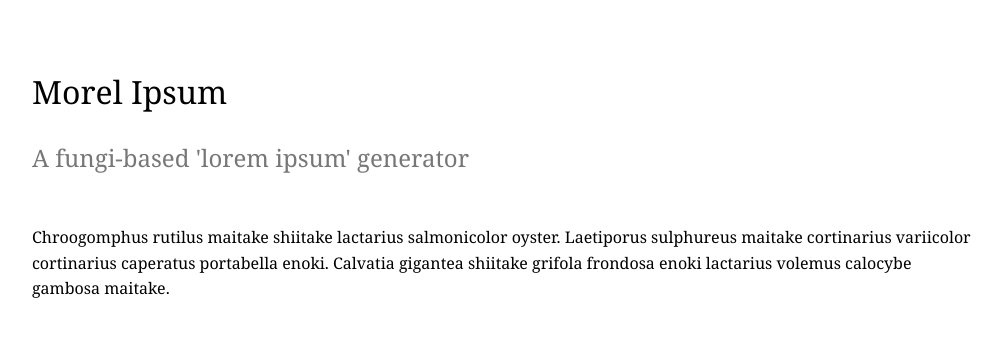
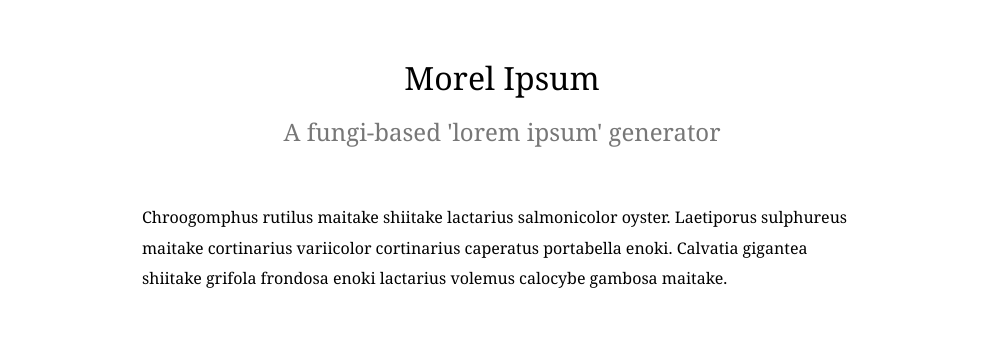
Before and after one commit to kunalbhat/morel-ipsum-python, a Flask app: page / in a window 1280 px wide. Shown: the top 337 px of the page, without its empty margins (138-1139 px from the left). Run offline with Flask 2, Linux system fonts and the light colour scheme.

Commit message:
Update styling

```diff
--- a/static/style.css
+++ b/static/style.css
@@ -1 +1 @@
-@import url(http://fonts.googleapis.com/css?family=Noto+Serif);body{font-family:'Noto Serif', Georgia, serif;font-size:16px;line-height:1.6}.site-container{margin:0 auto;padding:10px;width:940px}header{margin:3em 0}h1,h2{font-weight:normal}h2{color:#777}
+@import url(http://fonts.googleapis.com/css?family=Noto+Serif);body{font-family:'Noto Serif', Georgia, serif;font-size:16px;line-height:1.9}.site-container{margin:0 auto;width:720px}header{margin:3em 0;text-align:center}h1,h2{font-weight:normal;margin:0;padding:0}h2{color:#777}
--- a/static/style.scss
+++ b/static/style.scss
@@ -3,19 +3,23 @@
 body {
   font-family: 'Noto Serif', Georgia, serif;
   font-size: 16px;
-  line-height: 1.6;
+  line-height: 1.9;
 }
 
 .site-container {
   margin: 0 auto;
-  padding: 10px;
-  width: 940px;
+  width: 720px;
 }
 
 header {
   margin: 3em 0;
+  text-align: center;
 }
 
-h1, h2 { font-weight: normal; }
+h1, h2 {
+  font-weight: normal;
+  margin: 0;
+  padding: 0;
+}
 
 h2 { color: #777; }
```
